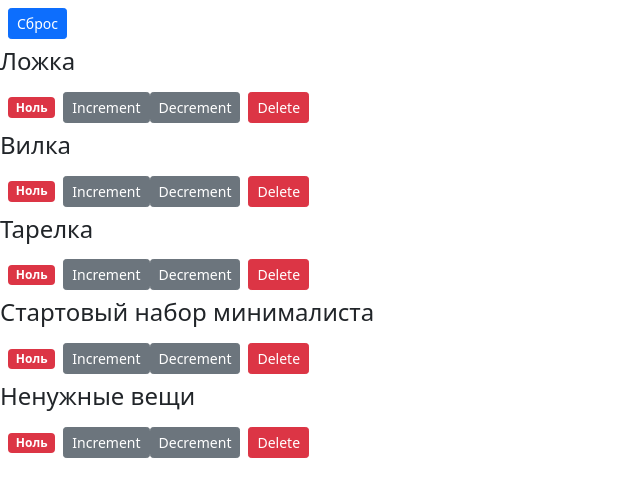
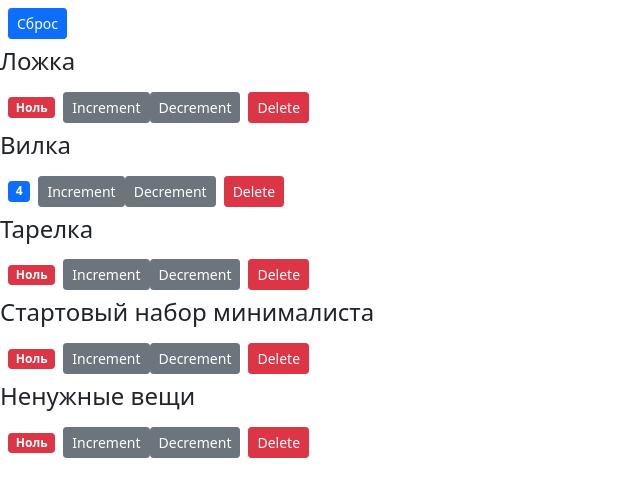
Before and after one commit to romanTechn/counter, a React (Create React App) app: page / in a window 1280 px wide. Shown: the top 496 px of the page, without its empty margins (0-640 px from the left). Built offline with nearby package versions, Linux system fonts and the light colour scheme.

Commit message:
Updated text

```diff
--- a/src/components/counters.jsx
+++ b/src/components/counters.jsx
@@ -3,7 +3,7 @@ import Counter from "./counter";
 
 const initialState = [
   { value: 0, id: 1, name: "Ложка" },
-  { value: 0, id: 2, name: "Вилка" },
+  { value: 4, id: 2, name: "Вилка" },
   { value: 0, id: 3, name: "Тарелка" },
   { value: 0, id: 4, name: "Стартовый набор минималиста" },
   { value: 0, id: 5, name: "Ненужные вещи" },
@@ -30,8 +30,8 @@ const Counters = () => {
   const handleDecrement = (counterId) => {
     setCounters(
       counters.map((counter) =>
-        counter.id === counterId
-          ? { ...counter, value: (counter.value += 1) }
+        counter.id === counterId && counter.value > 0
+          ? { ...counter, value: (counter.value -= 1) }
           : counter
       )
     );
```
